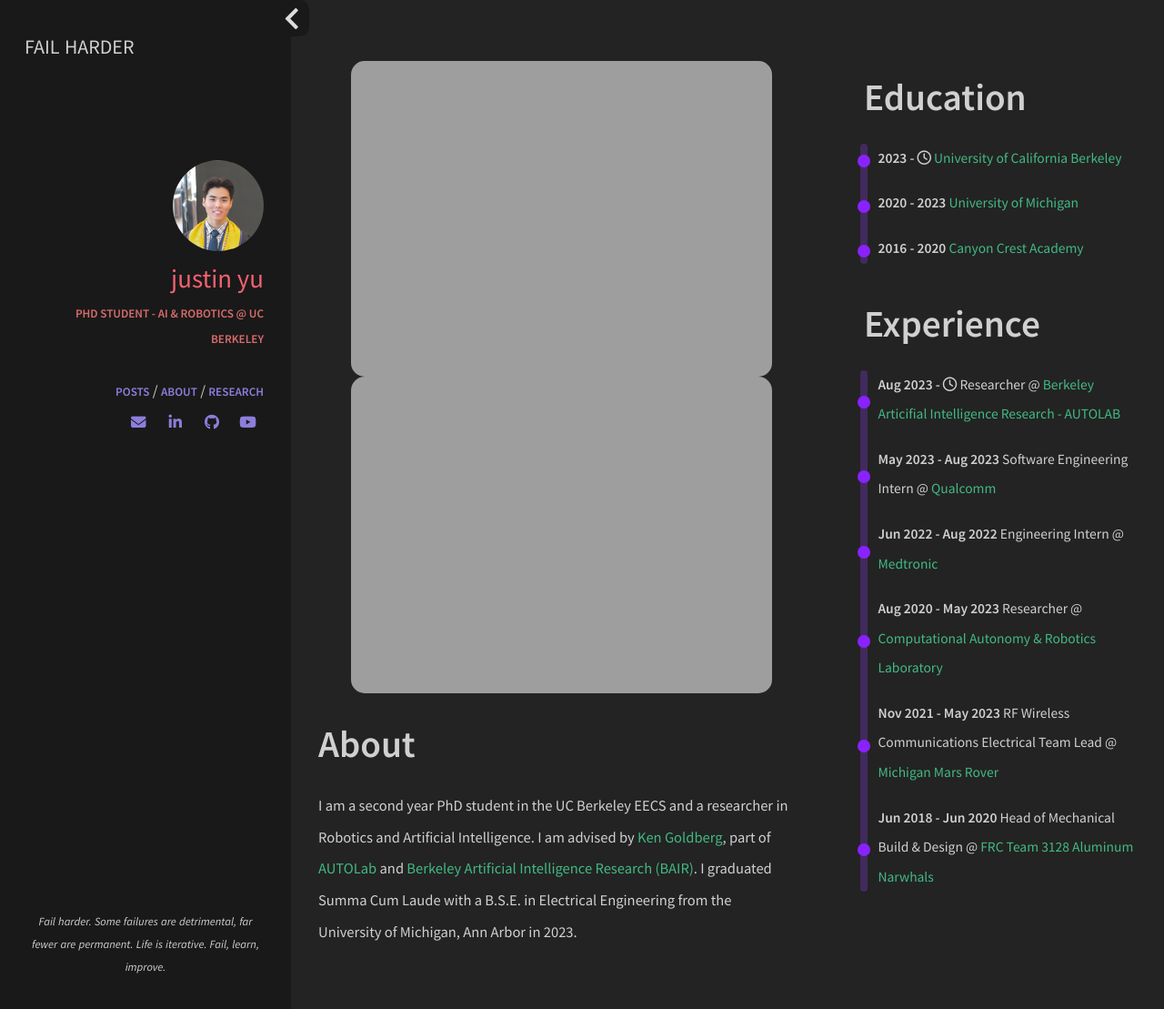
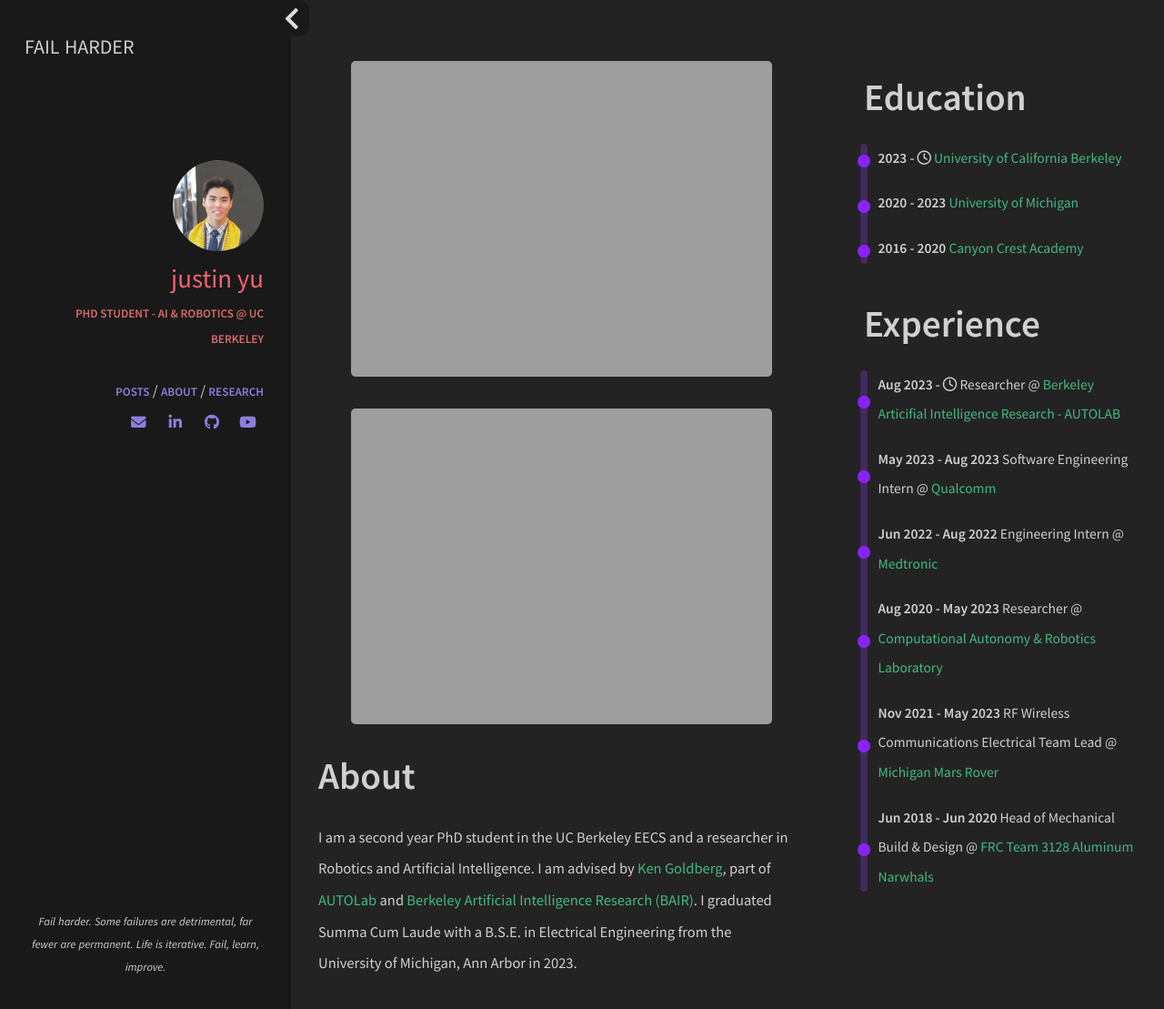
Before and after one commit to uynitsuj/uynitsuj.github.io, a Jekyll site: the page built from about.html, in a window 1280 px wide. Shown: the top 1109 px of the page at 91% size. Built offline with Jekyll 4.4.1, drawn with Linux system fonts in a browser that asks for light colours; nearby versions of some CDN libraries.

Commit message:
linebreak

```diff
--- a/_includes/sections/about.html
+++ b/_includes/sections/about.html
@@ -1,8 +1,9 @@
 <ol style="padding-inline-start: 10px;"> <img
-            style="border-radius:15px;max-width: 700px;width: 90%;"
+            style="border-radius:5px;max-width: 700px;width: 90%;"
             src="https://uynitsuj.github.io/img/IMG_1832.jpg">
+            <br>
             <img
-            style="border-radius:15px;max-width: 700px;width: 90%;"
+            style="border-radius:5px;max-width: 700px;width: 90%;"
             src="https://uynitsuj.github.io/img/IMG_7669.jpg">
 </ol>
 <h1><span data-i18n="skills.my_skills">About</span></h1>
```
